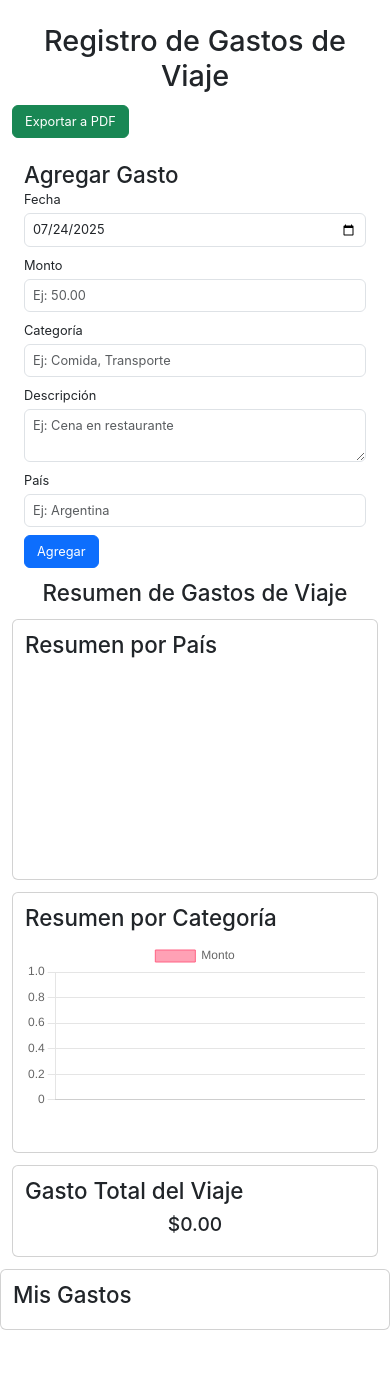
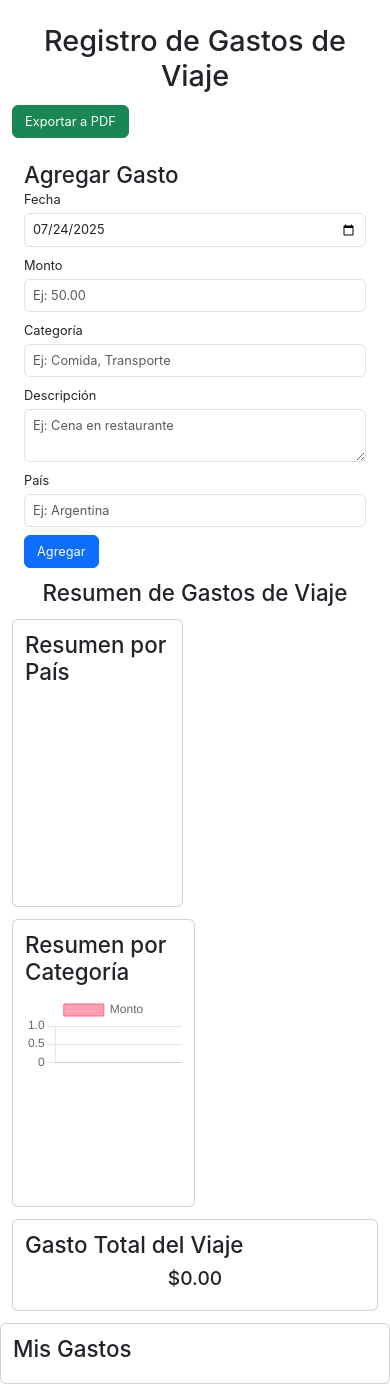
Before and after one commit to tomascuinas/gastos-de-viaje, a React (Create React App) app: page / in a window 390 px wide. Before the commit the page ends 1342 px from the top, so only its background shows below. Built offline with nearby package versions, Linux system fonts and the light colour scheme.

Commit message:
Fix: Resúmenes por país y categoría siempre lado a lado

```diff
--- a/src/App.js
+++ b/src/App.js
@@ -212,7 +212,7 @@ function App() {
         <div id="resumenes-a-exportar">
         <h2 className="text-center mb-4">Resumen de Gastos de Viaje</h2>
         <div className="row">
-          <div className="col-md-6">
+          <div className="col-6">
             <div className="card mb-4">
               <div className="card-body">
                 <h2 className="card-title">Resumen por País</h2>
@@ -231,7 +231,7 @@ function App() {
               </div>
             </div>
           </div>
-          <div className="col-md-6">
+          <div className="col-6">
             <div className="card mb-4">
               <div className="card-body">
                 <h2 className="card-title">Resumen por Categoría</h2>
```
